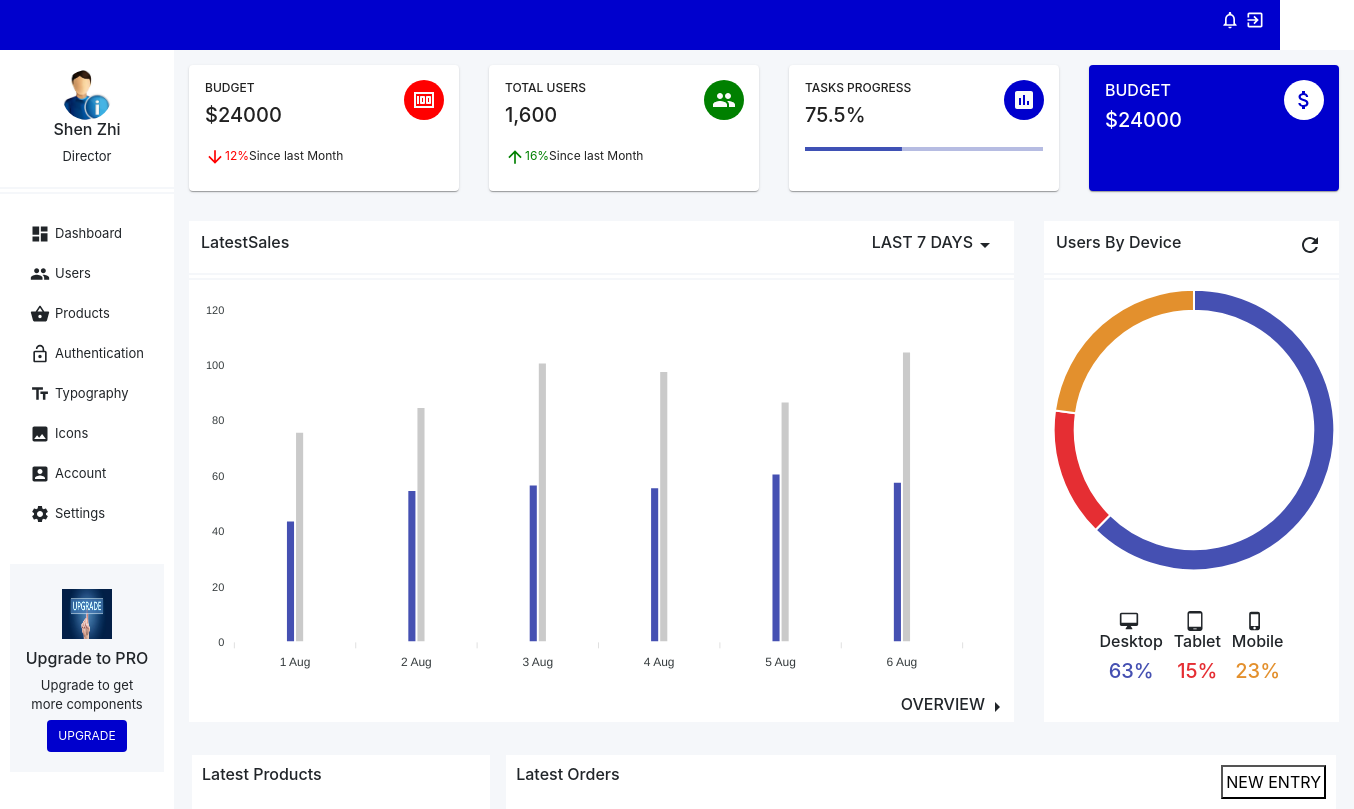
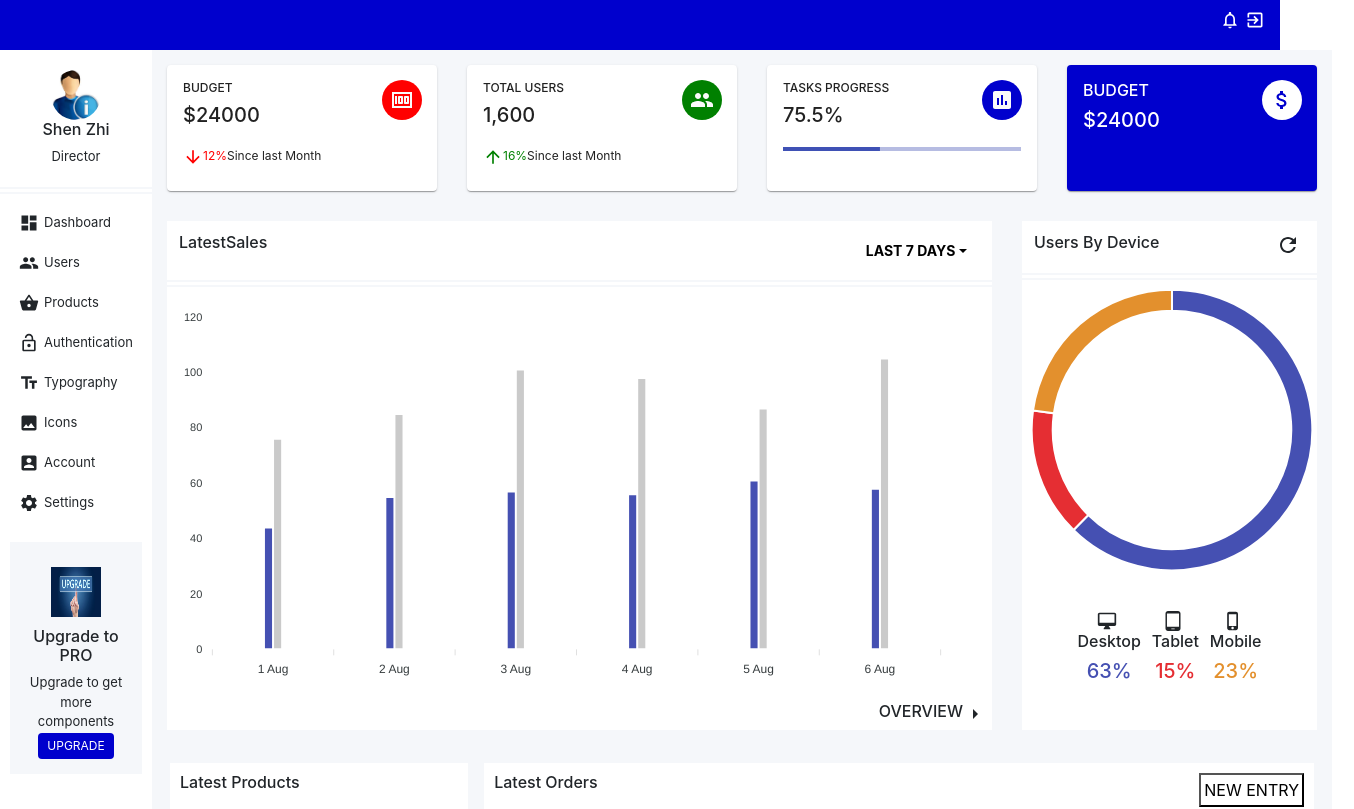
Before and after one commit to ammushajan/react_project, a React (Create React App) app: page / in a window 1280 px wide. Shown: the top 809 px of the page, 1354 px wide, since content can reach past the window. Built offline with nearby package versions, Linux system fonts and the light colour scheme.

Commit message:
included dropdown and media query for laptop

```diff
--- a/src/components/Charts/Charts.css
+++ b/src/components/Charts/Charts.css
@@ -2,3 +2,27 @@
 {
     display: none;
 }
+.btn-success
+{
+    color:black;
+    background-color: white;
+    border-color:white;
+    font-size: 14px;
+    font-weight: bold;
+}
+.btn-success:not(:disabled):not(.disabled).active, .btn-success:not(:disabled):not(.disabled):active, .show>.btn-success.dropdown-toggle {
+    color:black;
+    background-color: white;
+    border-color:white;
+}
+.show>.btn-success.dropdown-toggle:focus {
+    box-shadow: 0 0 0 0.2rem white;
+}
+.btn-success:hover
+{
+    color:black;
+    background-color: white;
+    border-color:white;
+    font-size: 14px;
+    font-weight: bold;
+}
--- a/src/components/Charts/Charts.js
+++ b/src/components/Charts/Charts.js
@@ -11,7 +11,7 @@ import {
   UsersDevice,
   PercentageBlue,
   PercentageRed,
-  PercentageYellow
+  PercentageYellow,
 } from "./ChartStyle";
 import Barchart from "../Barchart";
 import PieChart from "../PieChart";
@@ -21,6 +21,8 @@ import RefreshIcon from "@material-ui/icons/Refresh";
 import DesktopMacIcon from "@material-ui/icons/DesktopMac";
 import TabletAndroidIcon from "@material-ui/icons/TabletAndroid";
 import PhoneIphoneIcon from "@material-ui/icons/PhoneIphone";
+import GroupedSelect from "../Selection/GroupedSelect";
+import Dropdown from "react-bootstrap/Dropdown";
 import "./Charts.css";
 export default class Charts extends Component {
   state = {
@@ -34,6 +36,7 @@ export default class Charts extends Component {
         data: [76, 85, 101, 98, 87, 105],
       },
     ],
+    donutSeries: [63, 15, 23],
   };
   render() {
     return (
@@ -42,8 +45,19 @@ export default class Charts extends Component {
           <LatestSalesTitle>
             <h6>LatestSales</h6>
             <Duration>
-              <h6>LAST 7 DAYS</h6>
-              <ArrowDropDownIcon></ArrowDropDownIcon>
+              <Dropdown>
+                <Dropdown.Toggle variant="success" id="dropdown-basic">
+                LAST 7 DAYS
+                </Dropdown.Toggle>
+
+                <Dropdown.Menu>
+                  <Dropdown.Item href="#/action-1">LAST 7 DAYS</Dropdown.Item>
+                  <Dropdown.Item href="#/action-2">
+                  LAST 14 DAYS
+                  </Dropdown.Item>
+
+                </Dropdown.Menu>
+              </Dropdown>
             </Duration>
           </LatestSalesTitle>
 
@@ -64,7 +78,7 @@ export default class Charts extends Component {
           </LatestSalesTitle>
           <Border></Border>
           <PieChart
-            series={[63, 15, 23]}
+            series={this.state.donutSeries}
             color={["rgb(69,80,178)", "rgb(229,46,51)", "rgb(227,144,45)"]}
           />
 
@@ -72,17 +86,17 @@ export default class Charts extends Component {
             <UsersDevice>
               <DesktopMacIcon fontSize="small"></DesktopMacIcon>
               <h6>Desktop</h6>
-              <PercentageBlue>63%</PercentageBlue>
+              <PercentageBlue>{this.state.donutSeries[0]}%</PercentageBlue>
             </UsersDevice>
             <UsersDevice>
               <TabletAndroidIcon fontSize="small"></TabletAndroidIcon>
               <h6>Tablet</h6>
-              < PercentageRed>15%</ PercentageRed>
+              <PercentageRed>{this.state.donutSeries[1]}%</PercentageRed>
             </UsersDevice>
             <UsersDevice>
               <PhoneIphoneIcon fontSize="small"></PhoneIphoneIcon>
               <h6>Mobile</h6>
-              <PercentageYellow>23%</PercentageYellow>
+              <PercentageYellow>{this.state.donutSeries[2]}%</PercentageYellow>
             </UsersDevice>
           </Device>
         </UsersByDevice>
--- a/src/containers/GroupedSelect.js
+++ b/src/components/Selection/GroupedSelect.js
@@ -18,8 +18,8 @@ export default function GroupedSelect() {
       <FormControl className={classes.formControl}>
         <Select native defaultValue="" id="grouped-native-select">
 
-            <option value={1}>Option 1</option>
-            <option value={2}>Option 2</option>
+            <option value={1}>LAST 7 DAYS</option>
+            <option value={2}>LAST 1 MONTH</option>
 
         </Select>
       </FormControl>
--- a/src/components/SideBar/SideBarStyle.js
+++ b/src/components/SideBar/SideBarStyle.js
@@ -10,6 +10,12 @@ export const UserInfo = styled.div`
 `;
 export const UserInfoDashboard = styled.div`
   width: 15%;
+  @media (min-width: 1440px) {
+    width: 18%;
+  }
+  @media (min-width: 1024px) {
+    width: 12%;
+  }
 `;
 
 export const Border = styled.div`
@@ -18,6 +24,9 @@ export const Border = styled.div`
 
 export const Explore = styled.div`
   padding: 20px;
+  @media (min-width: 768px) {
+    padding:9px
+  }
 `;
 export const ExploreDiv = styled.div`
   display: flex;
@@ -44,4 +53,8 @@ export const UpgradeButton = styled.button`
   font-size: 12px;
   padding: 7px 11px;
   margin: 5px;
+  @media (min-width: 768px) {
+    padding: 4px 9px;
+     margin: 0px;
+  }
 `;
--- a/src/components/ToolBar/ToolBar.js
+++ b/src/components/ToolBar/ToolBar.js
@@ -4,13 +4,13 @@ import NotificationsNoneOutlinedIcon from "@material-ui/icons/NotificationsNoneO
 import ExitToAppOutlinedIcon from "@material-ui/icons/ExitToAppOutlined";
 export default function ToolBar() {
   return (
-    <div>
+
       <ToolBarSection>
         <ToolBarIcon>
           <NotificationsNoneOutlinedIcon fontSize="small"></NotificationsNoneOutlinedIcon>
           <ExitToAppOutlinedIcon fontSize="small"></ExitToAppOutlinedIcon>
         </ToolBarIcon>
       </ToolBarSection>
-    </div>
+
   );
 }
--- a/src/containers/App.js
+++ b/src/containers/App.js
@@ -3,7 +3,7 @@ import ToolBar from "../components/ToolBar/ToolBar";
 import SideBar from "../components/SideBar/SideBar"
 import DashBoard from "../components/DashBoard/DashBoard"
 import {UserContribution} from "../components/style"
-import GroupedSelect from "./GroupedSelect";
+
 import "./App.css"
 export default class App extends Component {
 
```
Also changed, not shown: src/components/LatestOrders/LatestOrders.js (+4 -3 lines).
